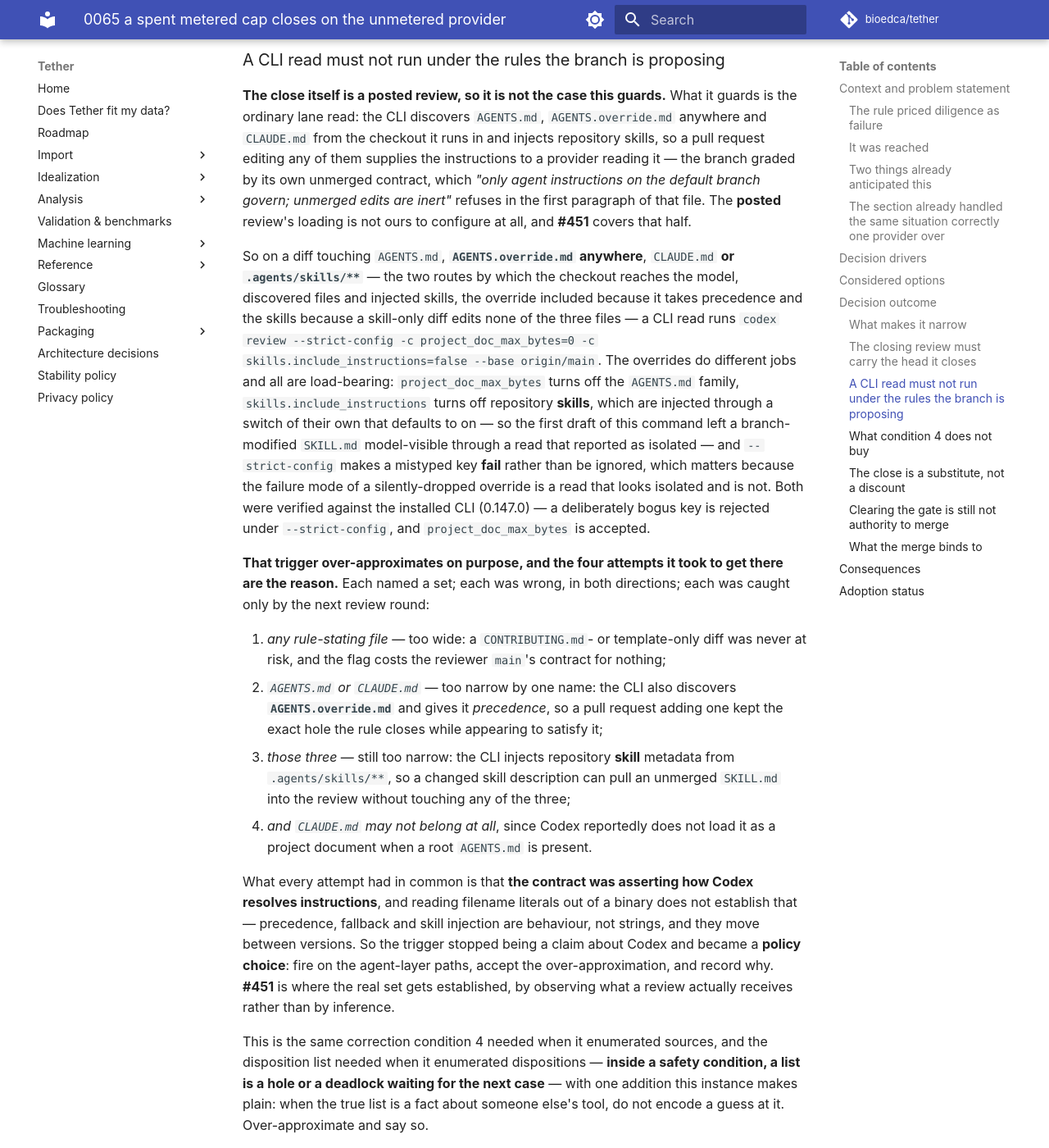
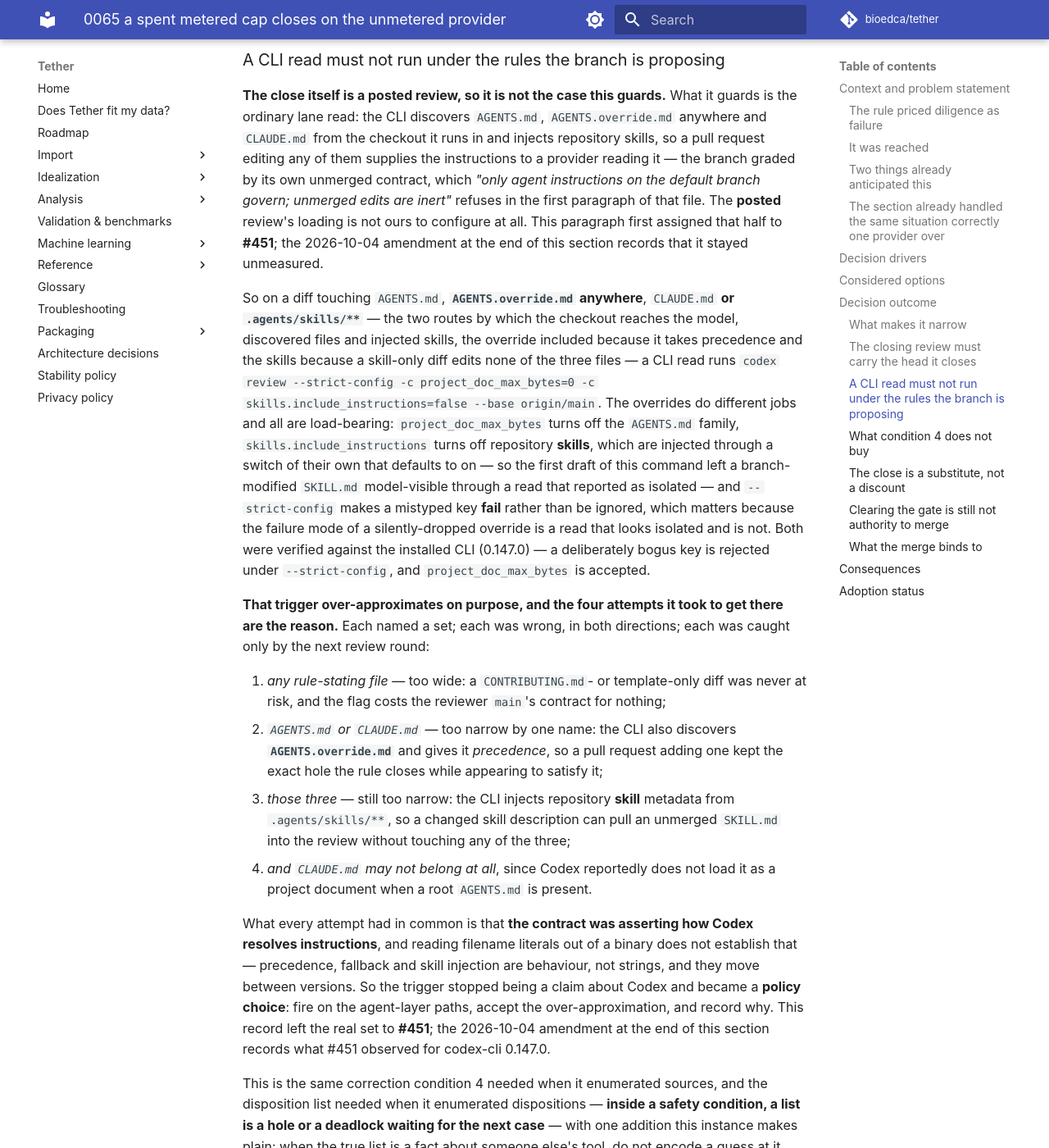
Before and after one commit to bioedca/tether, an MkDocs documentation site: the page built from docs/adr/0065-a-spent-metered-cap-closes-on-the-unmetered-provider.md, in a window 1280 px wide and 1400 px high, scrolled down 7585 px. Shown: the whole window at 82% size. Built offline with MkDocs 1.6.1 and Material for MkDocs 9.7.7, drawn with Linux system fonts in a browser that asks for light colours; comment, search, counter and statistics services are not loaded; the version menu is left out.

Commit message:
docs(adr): ADR-0065's #451 pointers point at the amendment that answers them (#481) (#487)
The section's opening paragraph said #451 covers the posted review's
loading, and the policy paragraph said #451 is where the real set gets
established. The 2026-10-04 amendment answers both: the posted review's
loading stayed unmeasured, and #451 observed the set for codex-cli 0.147.0.

Both sentences now point at that amendment instead of restating it, and
the opening paragraph still records that it first assigned that half to
#451, so the amendment's back-reference stays true. This follows the
in-place "(amended by #N)" convention ADR-0062 already uses, so
docs/agents/adr.md needs no new rule.

```diff
--- a/docs/adr/0065-a-spent-metered-cap-closes-on-the-unmetered-provider.md
+++ b/docs/adr/0065-a-spent-metered-cap-closes-on-the-unmetered-provider.md
@@ -284,8 +284,9 @@ ordinary lane read: the CLI discovers `AGENTS.md`, `AGENTS.override.md` anywhere
 checkout it runs in and injects repository skills, so a pull request editing any of them supplies
 the instructions to a provider reading it — the branch graded by its own unmerged contract, which
 *"only agent instructions on the default branch govern; unmerged edits are inert"* refuses in the
-first paragraph of that file. The **posted** review's loading is not ours to configure at all, and
-**#451** covers that half.
+first paragraph of that file. The **posted** review's loading is not ours to configure at all. This
+paragraph first assigned that half to **#451**; the 2026-10-04 amendment at the end of this section
+records that it stayed unmeasured.
 
 So on a diff touching `AGENTS.md`, **`AGENTS.override.md` anywhere**, `CLAUDE.md` **or
 `.agents/skills/**`** — the two routes by which the checkout reaches the model, discovered files and
@@ -320,8 +321,9 @@ What every attempt had in common is that **the contract was asserting how Codex
 instructions**, and reading filename literals out of a binary does not establish that — precedence,
 fallback and skill injection are behaviour, not strings, and they move between versions. So the
 trigger stopped being a claim about Codex and became a **policy choice**: fire on the agent-layer
-paths, accept the over-approximation, and record why. **#451** is where the real set gets
-established, by observing what a review actually receives rather than by inference.
+paths, accept the over-approximation, and record why. This record left the real set to **#451**;
+the 2026-10-04 amendment at the end of this section records what #451 observed for codex-cli
+0.147.0.
 
 This is the same correction condition 4 needed when it enumerated sources, and the disposition list
 needed when it enumerated dispositions — **inside a safety condition, a list is a hole or a deadlock
```
